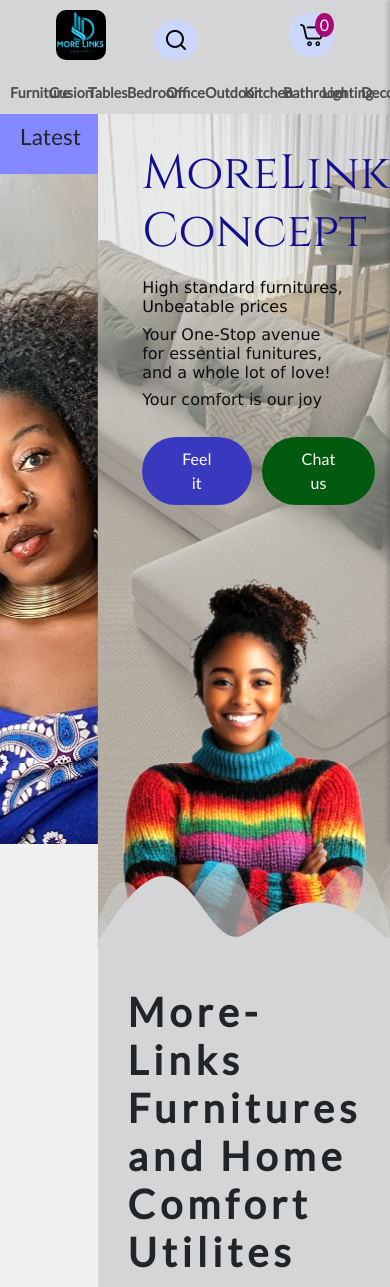
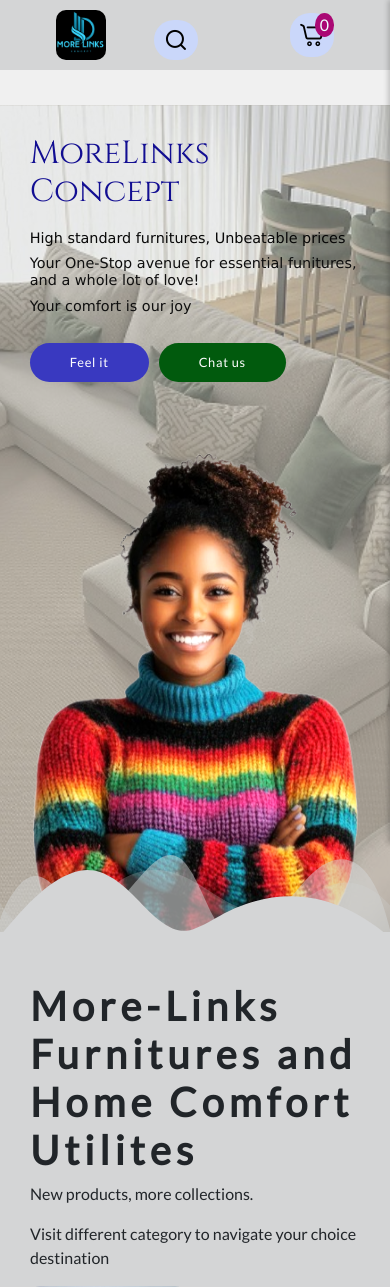
Before and after one commit to Ikendu/morelinksSales, a PHP site: page / in a window 390 px wide; the page is wider, and only the part inside the window is pictured. Shown: the top 1287 px of that part. Run offline with PHP 8.4, Linux system fonts and the light colour scheme; some libraries are stand-ins or nearby versions; some web fonts are replaced.

Commit message:
responsive landing page

```diff
--- a/header/header.php
+++ b/header/header.php
@@ -51,7 +51,7 @@
       </div>
 
     </div>
-    <swiper-container slides-per-view="10">
+    <!-- <swiper-container slides-per-view="10">
       <swiper-slide><a href="index.html">Furniture</a></swiper-slide>
       <swiper-slide><a href="about.html">Cusion</a></swiper-slide>
       <swiper-slide><a href="services.html">Tables</a></swiper-slide>
@@ -66,7 +66,7 @@
       <swiper-slide><a href="news.html">Bathroom</a></swiper-slide>
       <swiper-slide><a href="news.html">Lighting</a></swiper-slide>
       <swiper-slide><a href="news.html">Decor</a></swiper-slide>
-    </swiper-container>
+    </swiper-container> -->
     <div class="cart-container" id="cart">
       <div class="cart-header">
         <h2>Shopping Cart</h2>
--- a/sidebar.css
+++ b/sidebar.css
@@ -18,3 +18,8 @@
     width: 25%;
   }
 }
+@media (max-width: 600px) {
+  .category {
+    display: none;
+  }
+}
--- a/styles.css
+++ b/styles.css
@@ -133,7 +133,6 @@ body {
 
 @media (max-width: 780px) {
   .mainpage {
-    width: 100%;
     width: 75%;
   }
   .landing {
@@ -169,3 +168,36 @@ body {
     height: auto;
   }
 }
+@media (max-width: 600px) {
+  .mainpage {
+    width: 100%;
+    left: 0x;
+  }
+}
+@media (max-width: 480px) {
+  .landing {
+    padding: 20px;
+    width: 95%;
+  }
+  .landing h1 {
+    font-size: 2em;
+  }
+  .landing h4 {
+    font-size: 0.9em;
+  }
+  .actionbtn button {
+    font-size: 0.8em;
+    letter-spacing: 0.7px;
+  }
+}
+@media (max-width: 350px) {
+  .landing {
+    padding: 15px;
+  }
+  .landing h4 {
+    font-size: 0.8em;
+  }
+  .actionbtn button {
+    font-size: 0.7em;
+  }
+}
```
